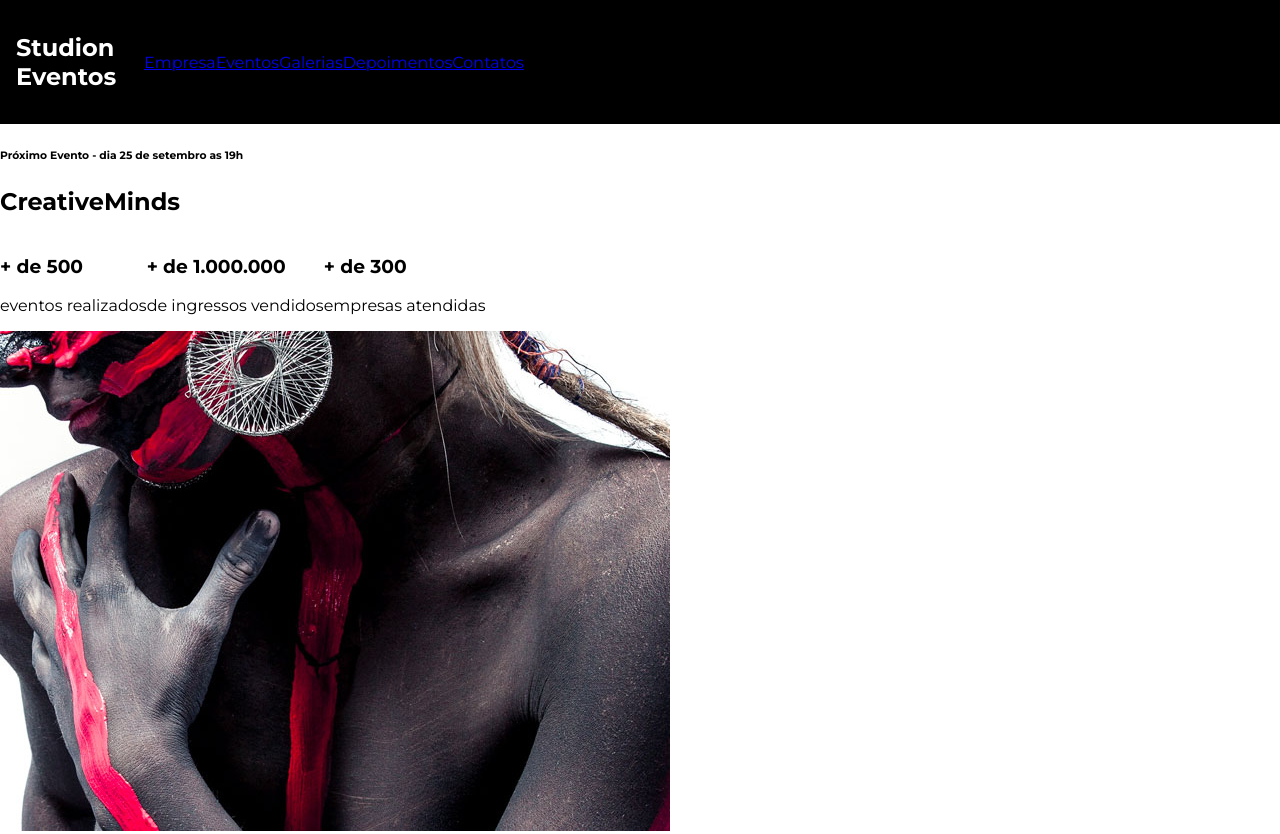
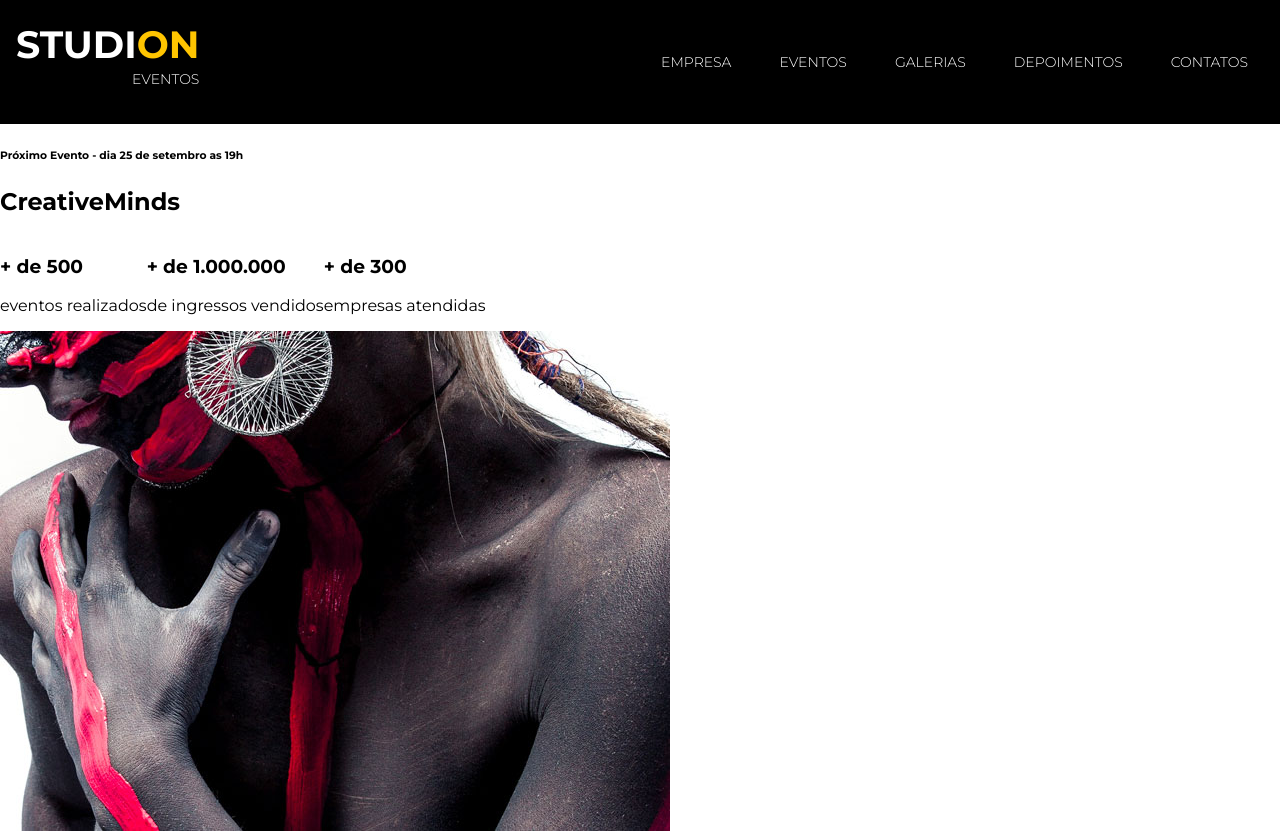
Before and after one commit to edircio/Studion, a website: page src/index.html in a window 1280 px wide. Shown: the top 834 px of the page. Drawn offline with Linux system fonts and the light colour scheme.

Commit message:
adicionando css

```diff
--- a/src/index.html
+++ b/src/index.html
@@ -13,9 +13,11 @@
     </head>
     <body>
         <nav class="navbar">
-            <h1>Studi<span>on</span> <spam>Eventos</spam></h1>
+            <h1 class="logo-studion">
+              Studi<span class="copy-primary">on</span>
+              <spam class="logo-studion-subtitle">Eventos</spam></h1>
 
-            <ul>
+            <ul class="navbar__links">
                 <li>
                     <a href="google.com">Empresa</a>
                 </li>
--- a/src/style.css
+++ b/src/style.css
@@ -6,6 +6,8 @@
 }
 
 :root{
+    --color-primary:#ffc500;
+    --color-text:#fff;
    font-family: 'Montserrat', sans-serif;
    font-size: 16px;
 }
@@ -33,5 +35,43 @@ ul{
     height: 7.75rem;
     padding: 0 1rem;
     background-color: #000;
-    color: #ffff;
+    color: var(--color-text);
 }
+
+.navbar__links{
+    justify-self: end;
+}
+
+.navbar__links li{
+    font-size: 0.875rem;
+    margin-right: 3rem;
+    text-transform: uppercase;
+}
+
+.navbar__links a{
+    color:var(--color-text);
+    text-decoration: none;
+    font-weight: 300;
+}
+
+.navbar__links a:hover{
+    color:red;
+
+}
+
+.logo-studion{
+    font-size: 2.375rem;
+    font-weight: 800;
+    line-height: 1ch;
+    text-transform: uppercase;
+    text-align: right;
+}
+
+.logo-studion-subtitle{
+    font-size: 0.875rem;
+    font-weight: 300;
+}
+
+.copy-primary{
+    color: var(--color-primary);
+}
```
